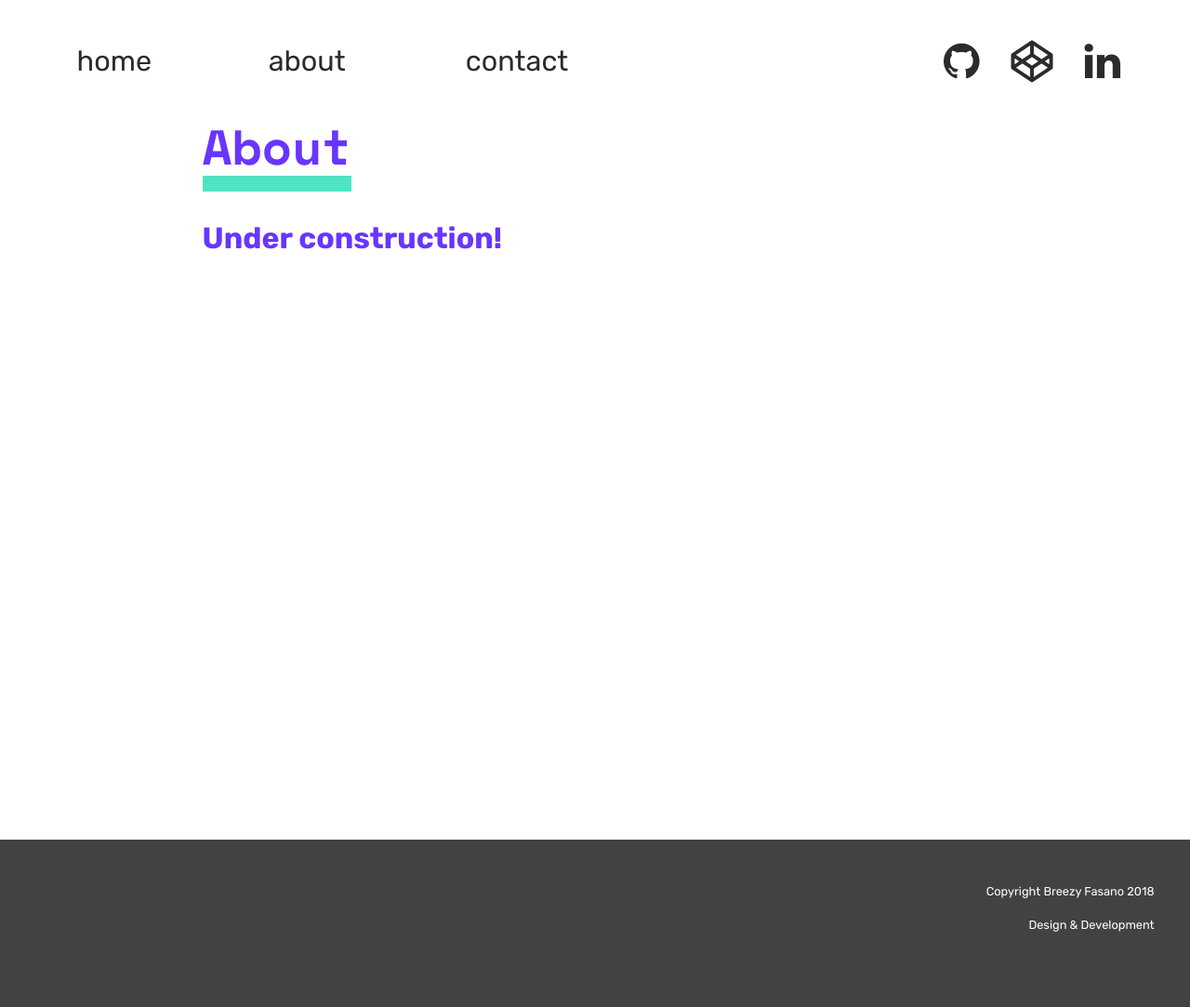
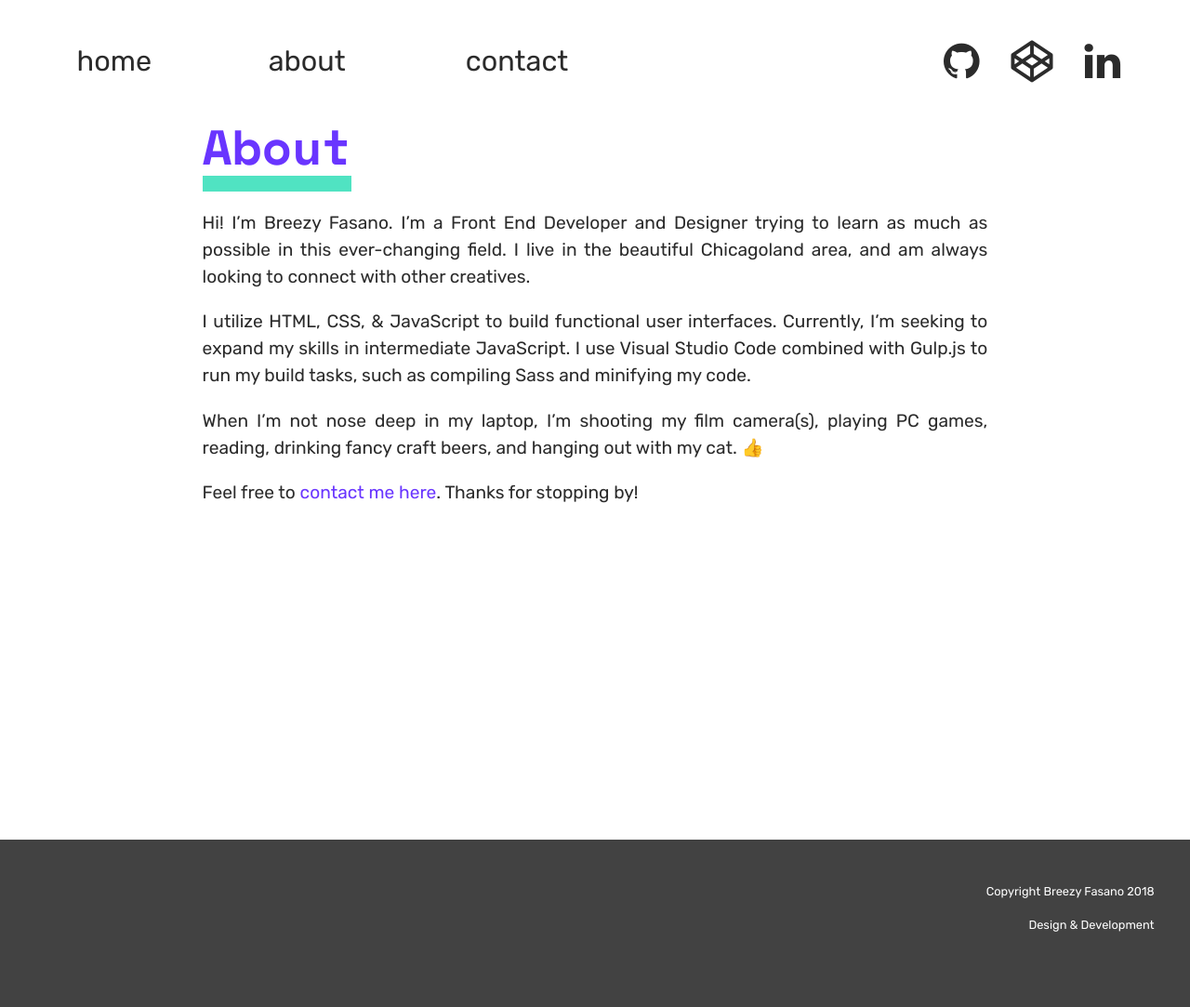
Before and after one commit to breezyfasano/breezyfasano-site, a Jekyll site: the page built from about.md, in a window 1280 px wide. Shown: the whole page at 93% size. Built offline with Jekyll 4.4.1, drawn with Linux system fonts in a browser that asks for light colours; nearby versions of some CDN libraries.

Commit message:
Added an about me section

```diff
--- a/Gemfile
+++ b/Gemfile
@@ -30,3 +30,5 @@ gem "wdm", "~> 0.1.0" if Gem.win_platform?
 gem 'jekyll-archives'
 
 gem "github-pages"
+
+gem 'commonmarker'
--- a/about.md
+++ b/about.md
@@ -5,4 +5,10 @@ title: About
 permalink: /about/
 ---
 
-## Under construction!
+Hi! I'm Breezy Fasano. I'm a Front End Developer and Designer trying to learn as much as possible in this ever-changing field. I live in the beautiful Chicagoland area, and am always looking to connect with other creatives.
+
+I utilize HTML, CSS, & JavaScript to build functional user interfaces. Currently, I'm seeking to expand my skills in intermediate JavaScript. I use Visual Studio Code combined with Gulp.js to run my build tasks, such as compiling Sass and minifying my code.
+
+When I'm not nose deep in my laptop, I'm shooting my film camera(s), playing PC games, reading, drinking fancy craft beers, and hanging out with my cat. 👍
+
+Feel free to [contact me here]({{ site.url }}/contact/). Thanks for stopping by!
--- a/js/scripts.js
+++ b/js/scripts.js
@@ -1,8 +1,8 @@
 function postPreview() {
     const posts = document.getElementsByClassName("home-post-content");
-    for (i = 0; i < posts.length; i++) {
+    for (i = 0; i < posts.length; i++) { // for every post entry on the homepage
         let postContent = posts[i].textContent;
-        let preview = postContent.slice(0, 110) + " ...";
+        let preview = postContent.slice(0, 110) + " ..."; // limit the number of characters in the post content preview to 110
         posts[i].textContent = preview;
     }
 } postPreview();
```
Also changed, not shown: Gemfile.lock.
